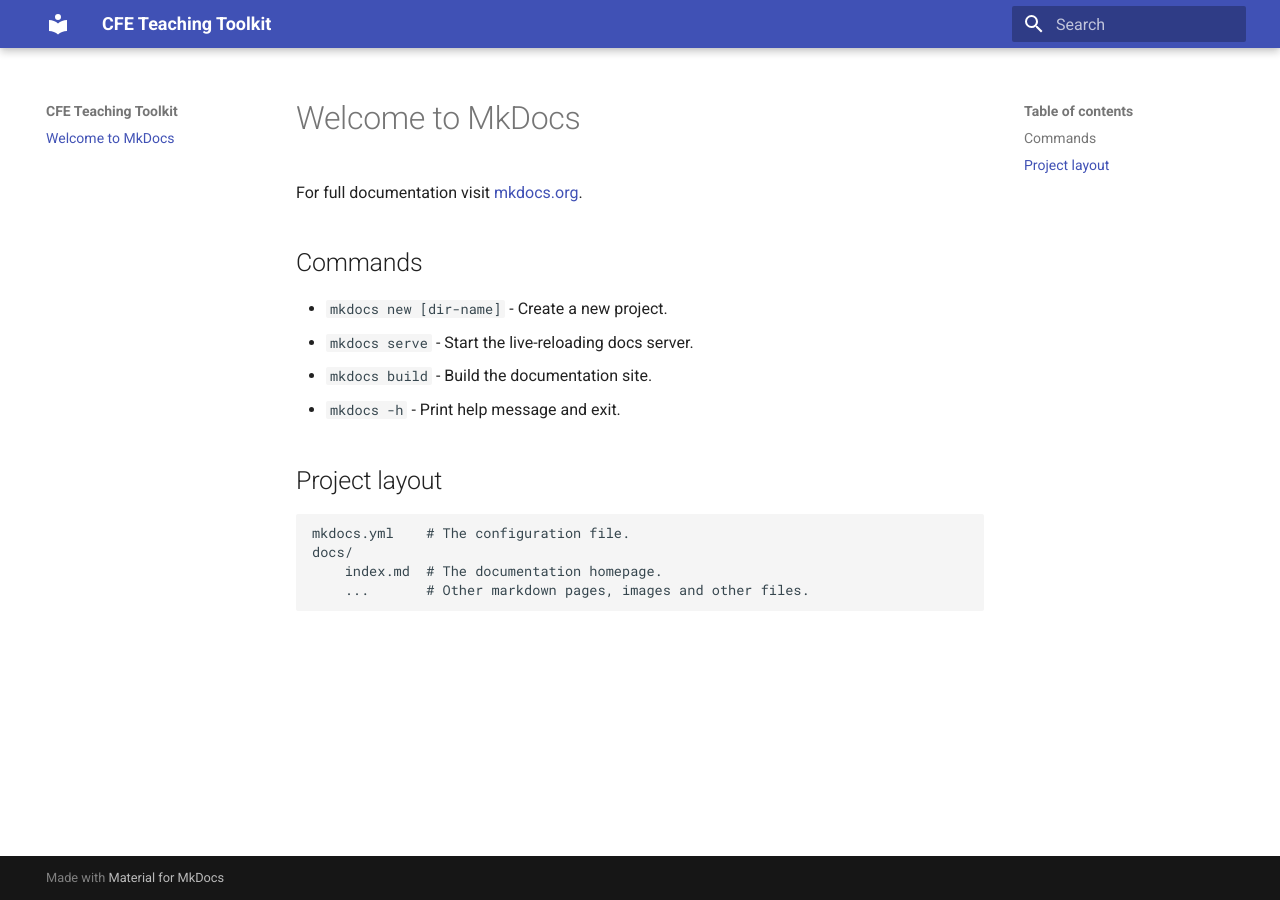
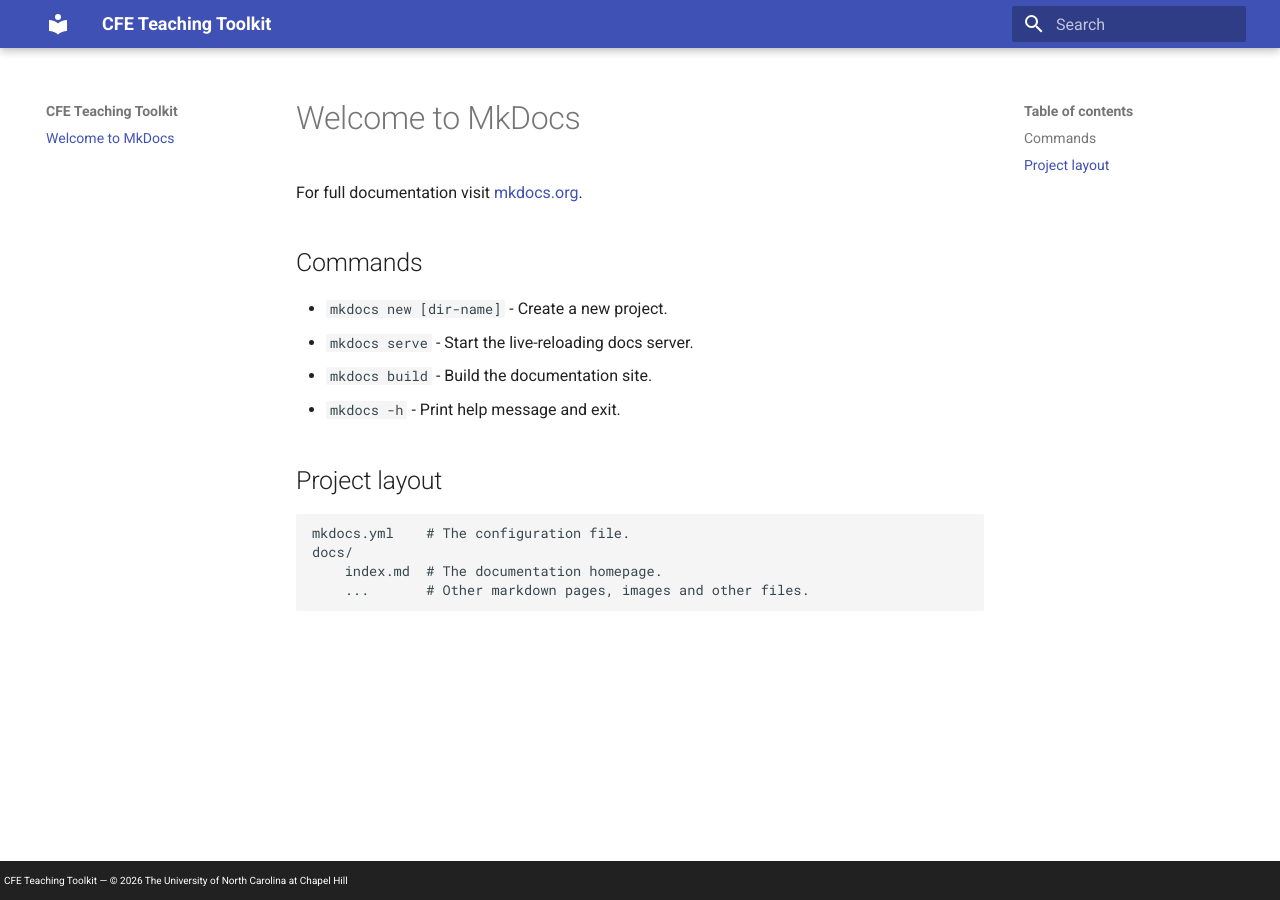
Before and after one commit to KrisJordan/teachingtoolkit, an MkDocs documentation site: the page built from docs/index.md, in a window 1280 px wide. Built offline with MkDocs 1.6.1 and Material for MkDocs 9.7.7, drawn with Linux system fonts in a browser that asks for light colours.

Commit message:
feat: override footer

```diff
--- a/mkdocs.yml
+++ b/mkdocs.yml
@@ -7,6 +7,7 @@
 
 theme:
   name: material
+  custom_dir: overrides
 
 plugins:
   - search
--- /dev/null
+++ b/overrides/partials/footer.html
@@ -0,0 +1,9 @@
+<div class="md-footer">
+  <div class="md-footer__inner">
+    <div class="md-footer-nav">
+      <p>
+        {{ config.site_name }} — &copy; 2026 The University of North Carolina at Chapel Hill
+      </p>
+    </div>
+  </div>
+</div>
```
